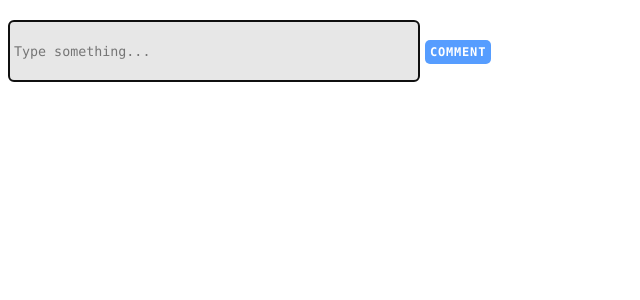
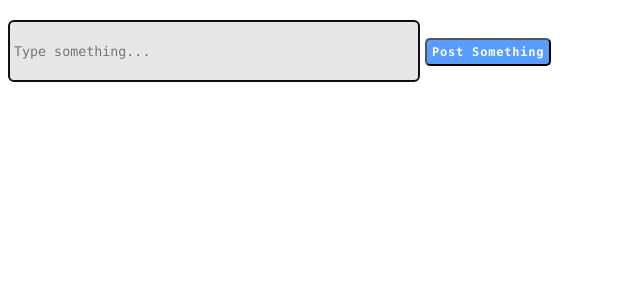
Before and after one commit to Asikni/Nested_Comments, a React (Create React App) app: page / in a window 1280 px wide. Shown: the top 300 px of the page, without its empty margins (0-640 px from the left). Built offline with nearby package versions, Linux system fonts and the light colour scheme.

Commit message:
code updated

```diff
--- a/src/components/Comment.js
+++ b/src/components/Comment.jsx
@@ -2,7 +2,7 @@ import { useState, useRef, useEffect } from "react";
 import Action from "./Action";
 import { ReactComponent as DownArrow } from "../assets/down-arrow.svg";
 import { ReactComponent as UpArrow } from "../assets/up-arrow.svg";
-
+import Button from "./button";
 const Comment = ({
   handleInsertNode,
   handleEditNode,
@@ -12,7 +12,7 @@ const Comment = ({
   const [input, setInput] = useState("");
   const [editMode, setEditMode] = useState(false);
   const [showInput, setShowInput] = useState(false);
-  const [expand, setExpand] = useState(false);
+  const [expand, setExpand] = useState(false); // For arrows
   const inputRef = useRef(null);
 
   useEffect(() => {
@@ -22,16 +22,19 @@ const Comment = ({
   const handleNewComment = () => {
     setExpand(!expand);
     setShowInput(true);
+    console.log("reply clicked", expand);
   };
 
   const onAddComment = () => {
+    console.log("button clicked");
     if (editMode) {
       handleEditNode(comment.id, inputRef?.current?.innerText);
     } else {
-      setExpand(true);
-      handleInsertNode(comment.id, input);   //starting pe comment.id = 1
+      setExpand(true); ///use effect for this
+      handleInsertNode(comment.id, input); //starting pe comment.id = 1
       setShowInput(false);
       setInput("");
+      console.log("comment add", expand);
     }
 
     if (editMode) setEditMode(false);
@@ -50,16 +53,20 @@ const Comment = ({
               type="text"
               className="inputContainer__input first_input"
               autoFocus
-              value={input}   //whatever value is currently stored in the input state variable will be displayed in the input field
+              value={input} //whatever value is currently stored in the input state variable will be displayed in the input field
               onChange={(e) => setInput(e.target.value)}
               placeholder="Type something..."
             />
 
-            <Action
+            {/* <Action
               className="reply comment"
-              type="COMMENT"
+              type="POST SOMETHING"
               handleClick={onAddComment}
-            />
+            /> */}
+
+            <Button classname="reply comment" handleClick={onAddComment}>
+              Post Something
+            </Button>
           </>
         ) : (
           <>
@@ -125,7 +132,7 @@ const Comment = ({
         )}
       </div>
 
-      <div style={{ display: expand ? "block" : "none", paddingLeft: 25 }}>
+      <div style={{ display: expand ? "block" : "none", paddingLeft: 50 }}>
         {showInput && (
           <div className="inputContainer">
             <input
@@ -146,10 +153,11 @@ const Comment = ({
           </div>
         )}
 
-        {comment?.items?.map((cmnt) => {  //map the comments
-        // The ?. is the optional chaining operator in JavaScript. It's used to safely access properties of an
-        //object without causing an error if a property is nullish (null or undefined). So, if comment is nullish
-        //or if items within comment is nullish, the expression will short-circuit and return undefined. Otherwise, it will return the value of items.
+        {comment?.items?.map((cmnt) => {
+          //map the comments
+          // The ?. is the optional chaining operator in JavaScript. It's used to safely access properties of an
+          //object without causing an error if a property is nullish (null or undefined). So, if comment is nullish
+          //or if items within comment is nullish, the expression will short-circuit and return undefined. Otherwise, it will return the value of items.
           return (
             <Comment
               key={cmnt.id}
--- /dev/null
+++ b/src/components/button.jsx
@@ -0,0 +1,11 @@
+function Button({ children, handleClick, classname }) {
+  return (
+    <div>
+      <button onClick={handleClick} className={classname}>
+        {children}
+      </button>
+    </div>
+  );
+}
+
+export default Button;
--- a/src/hooks/useNode.js
+++ b/src/hooks/useNode.jsx
@@ -1,7 +1,7 @@
 const useNode = () => {
   const insertNode = function (tree, commentId, item) {
     if (tree.id === commentId) {
-      //starting pe id ==1
+      //starting pe tree.id & comment.id == 1 for main comments
 
       tree.items.push({
         //each object gets stored in an array
```
Also changed, not shown: src/App.jsx (renamed from src/App.js), src/components/Action.jsx (renamed from src/components/Action.js).
